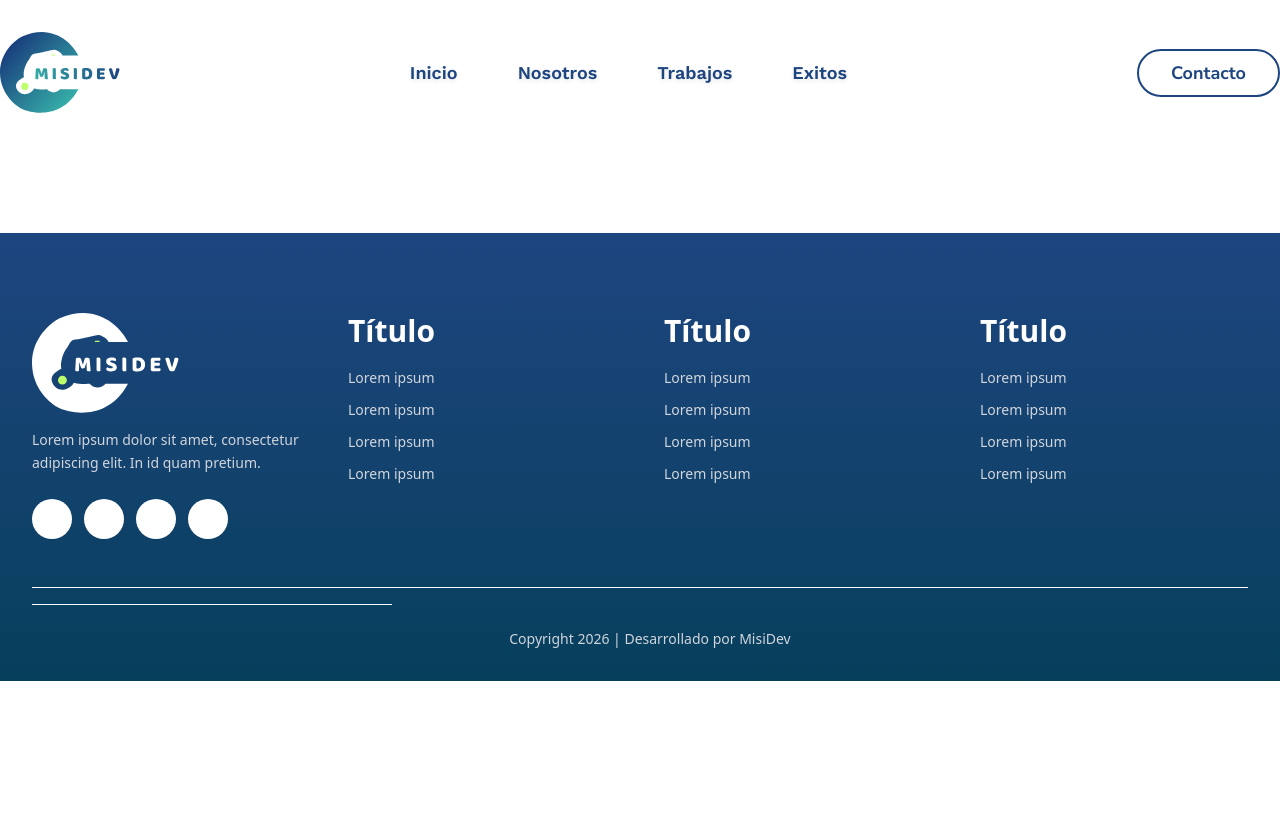
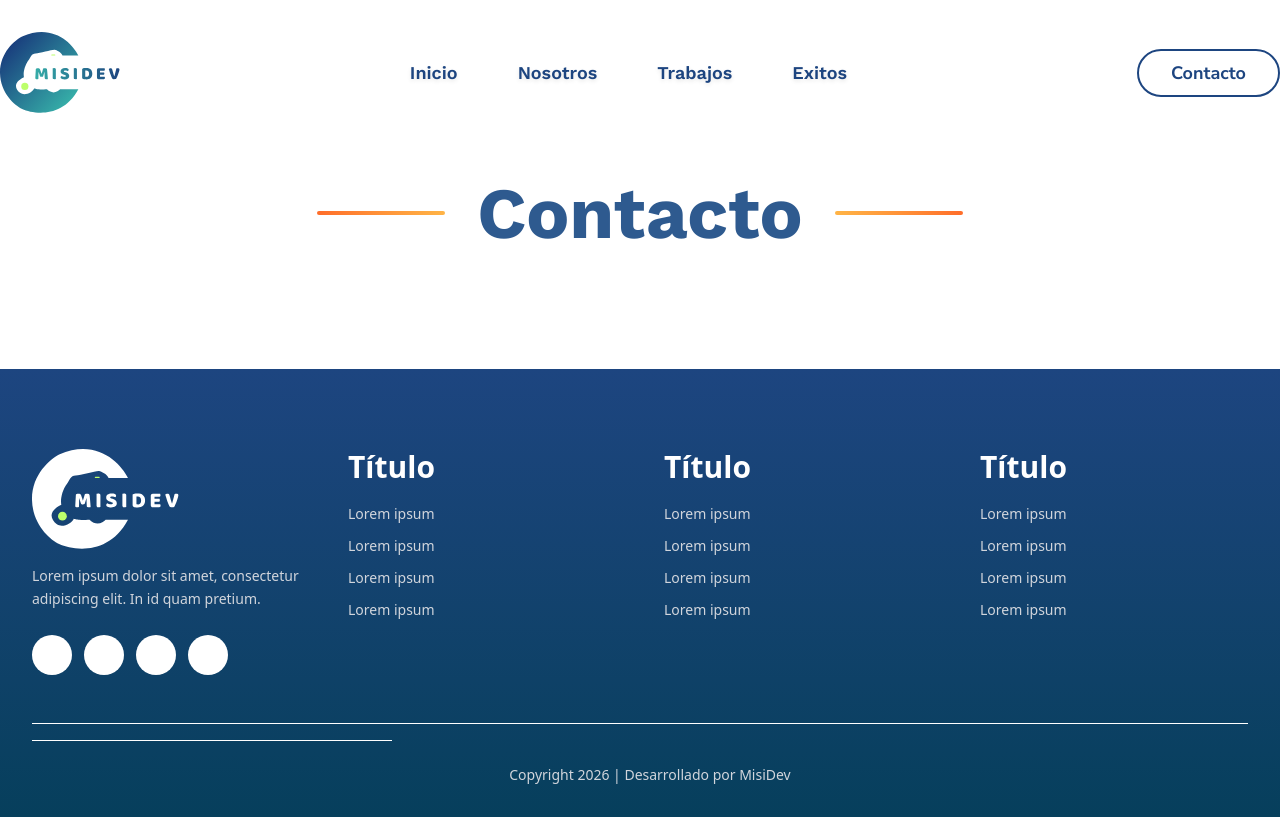
Before and after one commit to MrDrogoa/agencia-digital, a Vue app: page /contact in a window 1280 px wide. Built offline with nearby package versions, Linux system fonts and the light colour scheme; some icons are missing.

Commit message:
Document contact loading effect

```diff
--- /dev/null
+++ b/src/assets/css/hero/contactHero/contact.css
@@ -0,0 +1,15 @@
+@keyframes loading {
+  0% {
+    transform: translateX(-140%);
+    opacity: 0;
+  }
+
+  10% {
+    opacity: 1;
+  }
+
+  100% {
+    transform: translateX(260%);
+    opacity: 0;
+  }
+}
--- /dev/null
+++ b/src/components/ContactComponents.vue
@@ -0,0 +1,9 @@
+<script setup>
+import HeroContact from "@/components/hero/contact/HeroContact.vue";
+</script>
+
+<template>
+  <section class="max-w-325 mx-auto px-4 xl:px-0">
+    <hero-contact />
+  </section>
+</template>
--- /dev/null
+++ b/src/components/hero/contact/ContactContent.vue
@@ -0,0 +1,35 @@
+<script setup>
+import TextH2PagesComponents from "@/components/font/TextH2PagesComponents.vue";
+import "@/assets/css/hero/contactHero/contact.css";
+</script>
+
+<template>
+  <div
+    class="flex items-center justify-center gap-3 sm:gap-4 md:gap-6 lg:gap-8 group"
+  >
+    <!-- Línea izquierda con gradiente -->
+    <div
+      class="relative h-0.5 md:h-1 w-8 sm:w-12 md:w-20 lg:w-32 overflow-hidden rounded-full bg-linear-to-r from-[#FF6D2A] to-[#FFB446]"
+    >
+      <div
+        class="absolute inset-y-0 left-0 w-1/3 rounded-full bg-linear-to-r from-transparent via-white/70 to-transparent opacity-0 transition-opacity duration-300 group-hover:opacity-100 group-hover:animate-[loading_1.15s_linear_infinite]"
+      ></div>
+    </div>
+
+    <!-- Texto Contact -->
+    <text-h2-pages-components
+      class="text-center whitespace-nowrap text-[#2E5A8F]"
+    >
+      Contacto
+    </text-h2-pages-components>
+
+    <!-- Línea derecha con gradiente inverso -->
+    <div
+      class="relative h-0.5 md:h-1 w-8 sm:w-12 md:w-20 lg:w-32 overflow-hidden rounded-full bg-linear-to-r from-[#FFB446] to-[#FF6D2A]"
+    >
+      <div
+        class="absolute inset-y-0 left-0 w-1/3 rounded-full bg-linear-to-r from-transparent via-white/70 to-transparent opacity-0 transition-opacity duration-300 group-hover:opacity-100 group-hover:animate-[loading_1.15s_linear_infinite]"
+      ></div>
+    </div>
+  </div>
+</template>
--- /dev/null
+++ b/src/components/hero/contact/HeroContact.vue
@@ -0,0 +1,9 @@
+<script setup>
+import ContactContent from "@/components/hero/contact/ContactContent.vue";
+</script>
+
+<template>
+  <section class="mt-8 md:mt-16">
+    <contact-content />
+  </section>
+</template>
--- a/src/views/ContactView.vue
+++ b/src/views/ContactView.vue
@@ -1,7 +1,7 @@
+<script setup>
+import ContactComponents from "@/components/ContactComponents.vue";
+</script>
+
 <template>
-  <div></div>
+  <contact-components />
 </template>
-
-<script setup></script>
-
-<style lang="scss" scoped></style>
```
Also changed, not shown: 1 other file (tests, documents, lock files or other folders).
